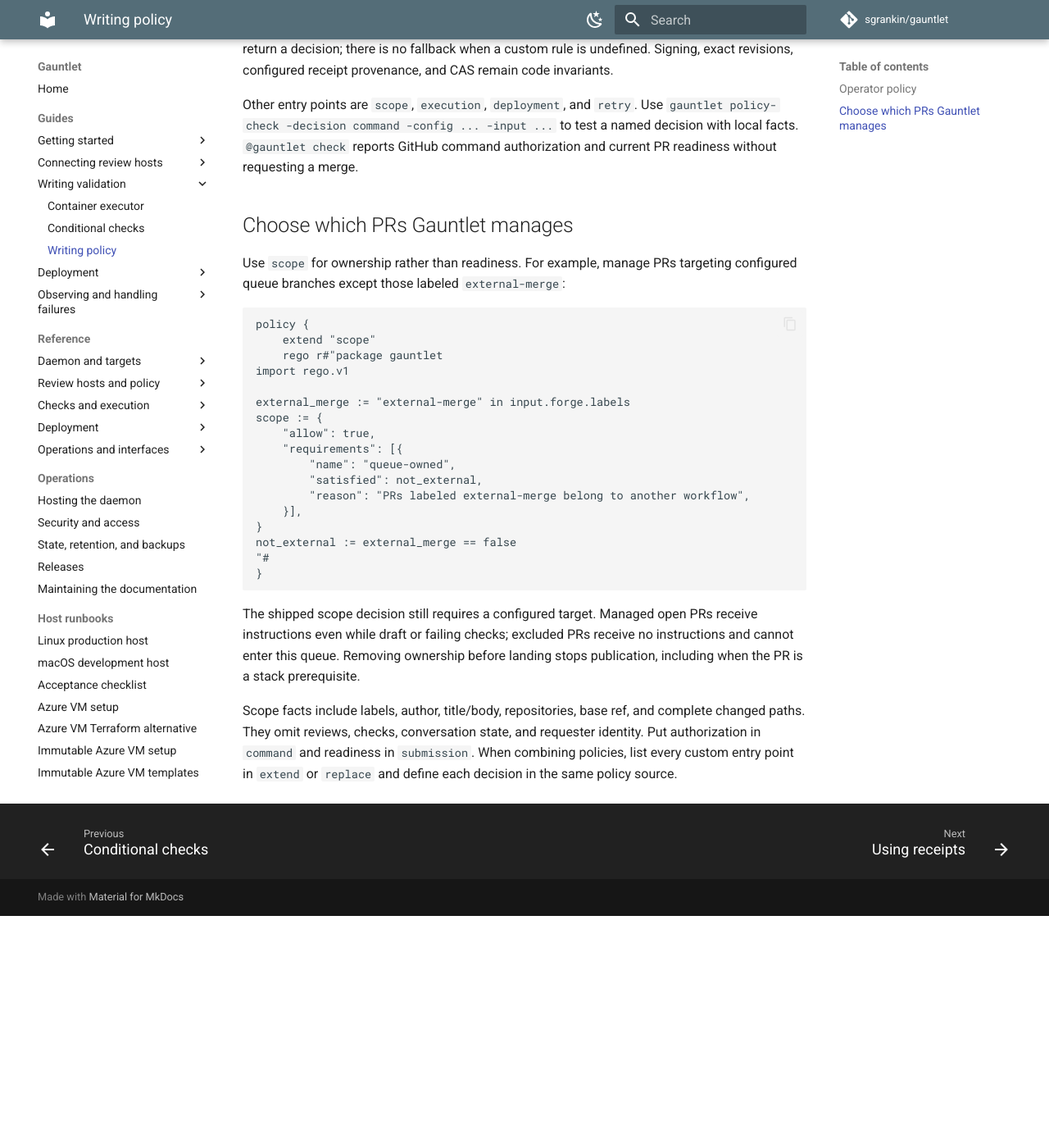
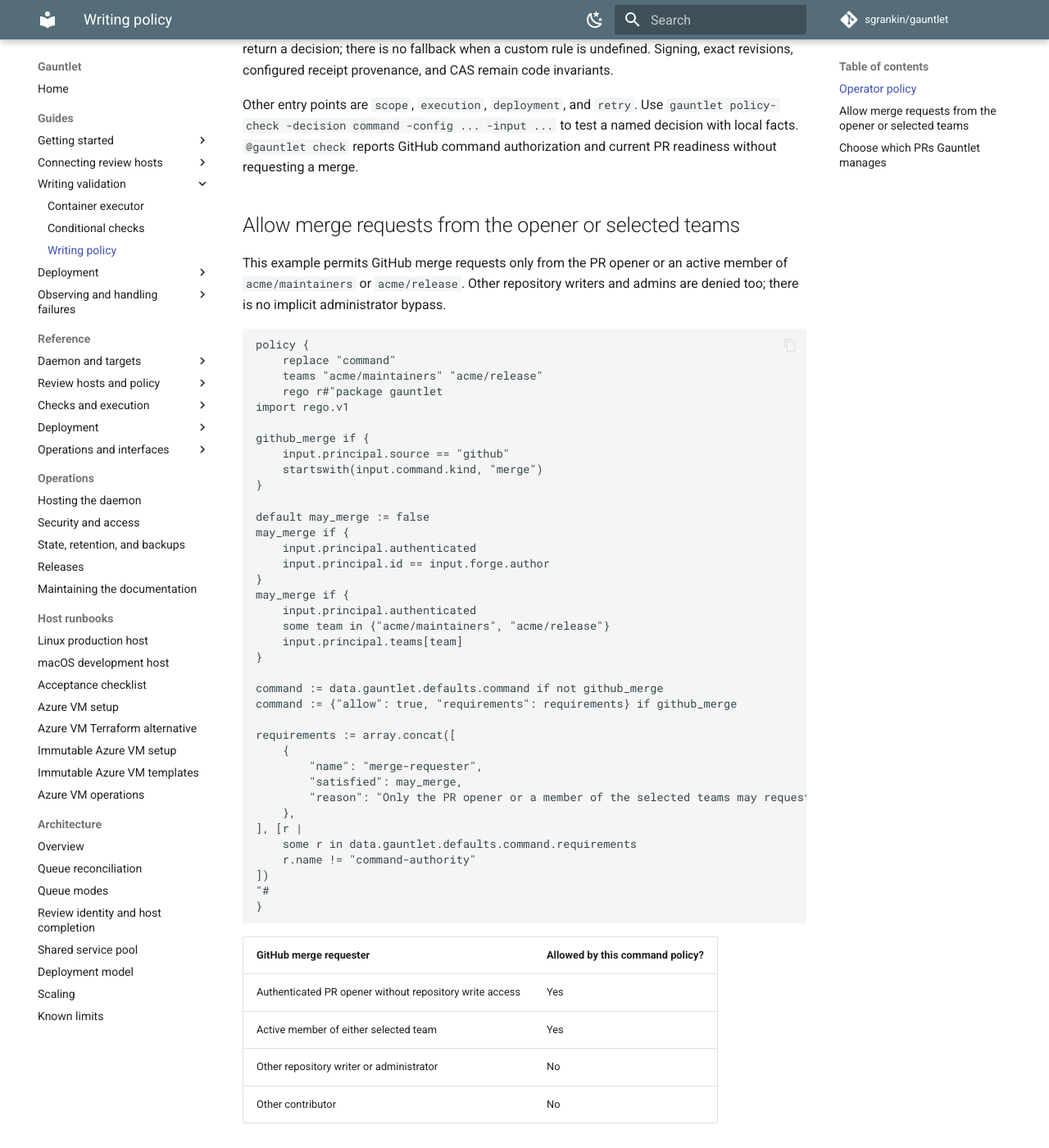
Before and after one commit to sgrankin/gauntlet, an MkDocs documentation site: the page built from docs/guides/policy.md, in a window 1280 px wide and 1400 px high, scrolled down 1178 px. Shown: the whole window at 82% size. Built offline with MkDocs 1.6.1 and Material for MkDocs 9.7.7, drawn with Linux system fonts in a browser that asks for light colours; comment, search, counter and statistics services are not loaded; before the commit the page ends 2295 px from its top, so only the background shows below that; some of the changed text lies outside the part shown.

Commit message:
docs: show opener and team authorization for GitHub merges

````diff
--- a/docs/guides/policy.md
+++ b/docs/guides/policy.md
@@ -61,6 +61,75 @@
 decision with local facts. `@gauntlet check` reports GitHub command authorization
 and current PR readiness without requesting a merge.
 
+## Allow merge requests from the opener or selected teams
+
+This example permits GitHub merge requests only from the PR opener or an active
+member of `acme/maintainers` or `acme/release`. Other repository writers and admins
+are denied too; there is no implicit administrator bypass.
+
+```kdl
+policy {
+    replace "command"
+    teams "acme/maintainers" "acme/release"
+    rego r#"package gauntlet
+import rego.v1
+
+github_merge if {
+    input.principal.source == "github"
+    startswith(input.command.kind, "merge")
+}
+
+default may_merge := false
+may_merge if {
+    input.principal.authenticated
+    input.principal.id == input.forge.author
+}
+may_merge if {
+    input.principal.authenticated
+    some team in {"acme/maintainers", "acme/release"}
+    input.principal.teams[team]
+}
+
+command := data.gauntlet.defaults.command if not github_merge
+command := {"allow": true, "requirements": requirements} if github_merge
+
+requirements := array.concat([
+    {
+        "name": "merge-requester",
+        "satisfied": may_merge,
+        "reason": "Only the PR opener or a member of the selected teams may request a merge",
+    },
+], [r |
+    some r in data.gauntlet.defaults.command.requirements
+    r.name != "command-authority"
+])
+"#
+}
+```
+
+| GitHub merge requester | Allowed by this command policy? |
+| --- | --- |
+| Authenticated PR opener without repository write access | Yes |
+| Active member of either selected team | Yes |
+| Other repository writer or administrator | No |
+| Other contributor | No |
+
+- `replace "command"` replaces the ordinary writer requirement. Using `extend`
+  would require the opener/team member to have write access as well.
+- The example covers standalone, stack, ready-prefix, and urgent merge requests.
+  For a stack request, "opener" means the opener of the PR containing the command.
+- The shipped emergency-enable requirement still applies. `check`, `cancel`,
+  Slack, and queue admin commands retain their shipped command policy.
+- Ownership and submission readiness keep their shipped decisions, including
+  configured checks, approvals, and conversation resolution.
+- Team names use `organization/team-slug`. Gauntlet's GitHub credentials need
+  access to read those memberships; failed lookups block the operation. Membership
+  and command authorization are checked again before landing.
+
+Run `gauntlet policy-check -decision command -config gauntlet.kdl -input facts.json`
+with version-1 fixtures before applying the policy. Keep this command decision
+and any other custom decisions in the same policy source.
+
 ## Choose which PRs Gauntlet manages
 
 Use `scope` for ownership rather than readiness. For example, manage PRs targeting
````
Also changed, not shown: docs/guides/github.md (+3 -0 lines).
